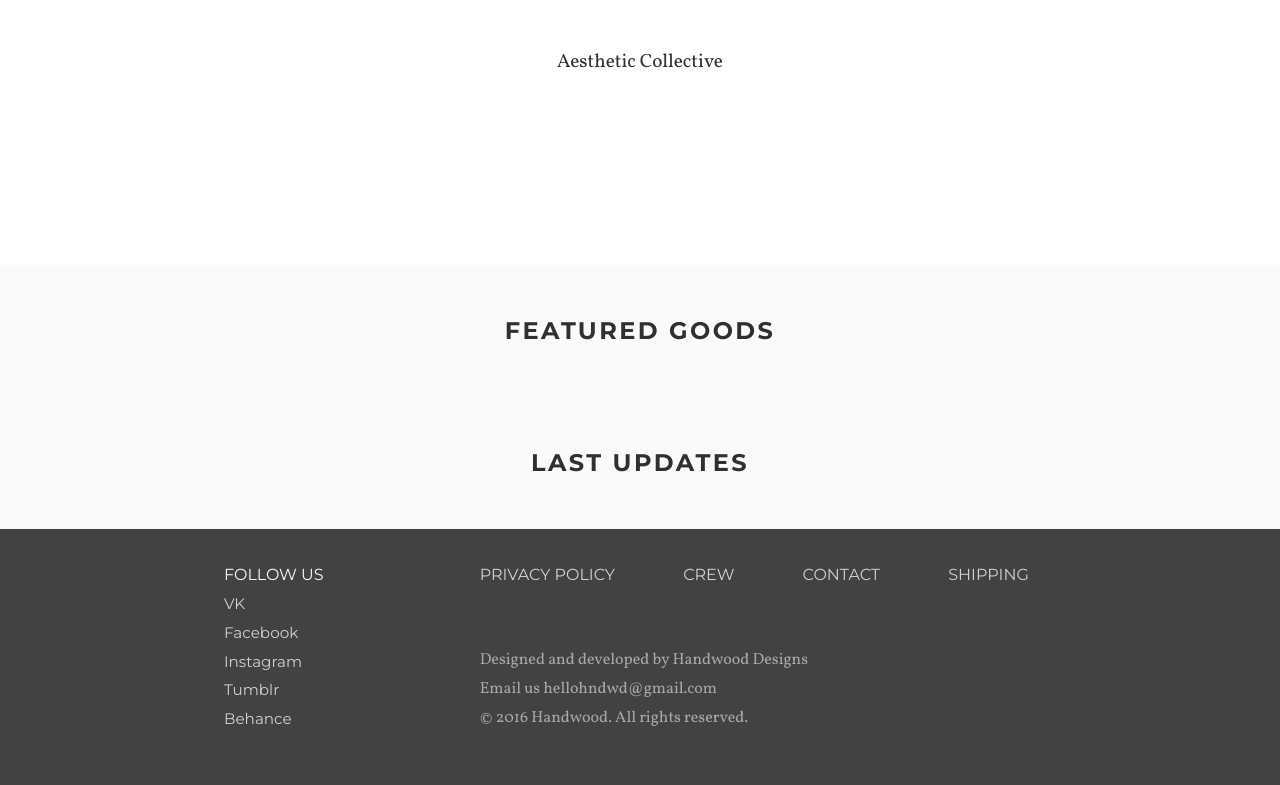
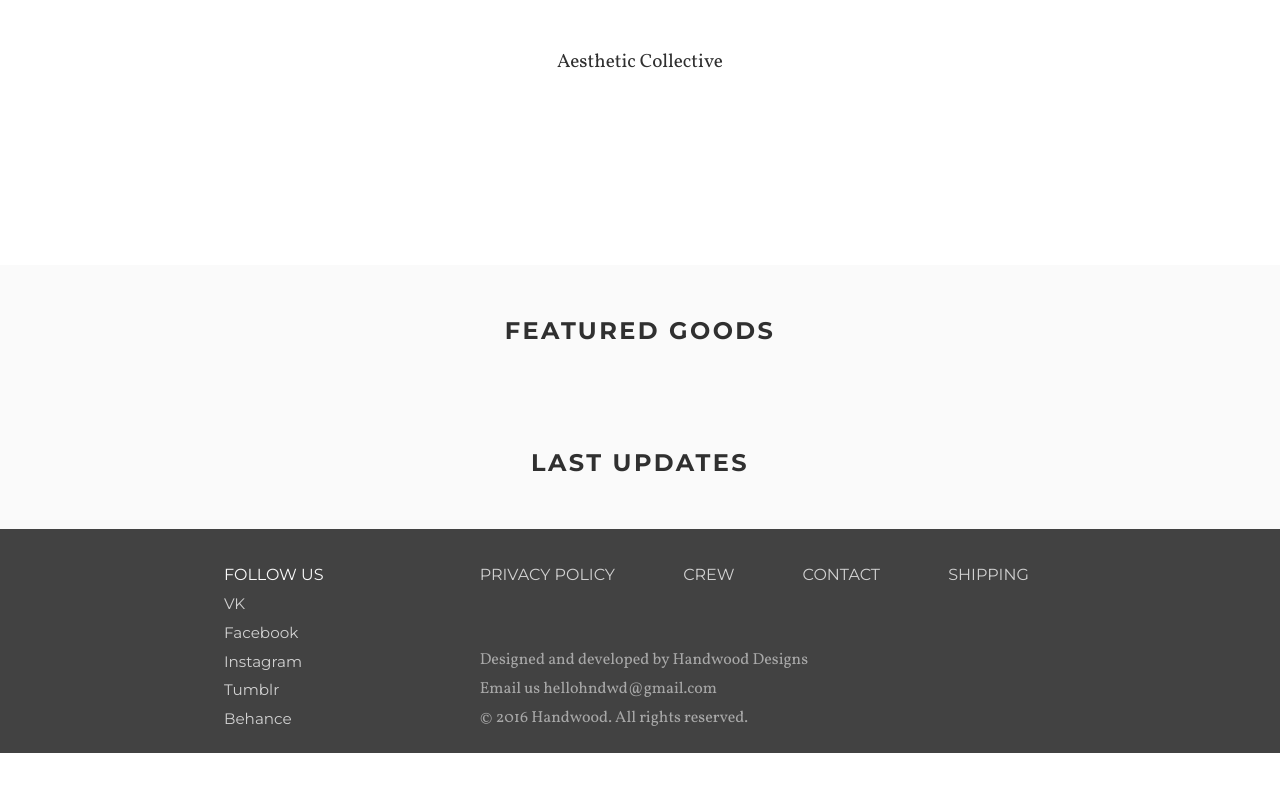
Before and after one commit to drushakorzh/drushakorzh.github.io, a plain HTML site: page index.html in a window 1280 px wide. Shown: the part 316-1101 px from the top of the page. After the commit the page ends 1069 px from the top, so only its background shows below. Drawn offline with Linux system fonts and the light colour scheme.

Commit message:
minor css fixes
changed footer height

```diff
--- a/css/style.css
+++ b/css/style.css
@@ -74,7 +74,7 @@ main div.hdr h2 {
 footer {
     background-color: #424242;
 	background-position: center;
-	padding: 2em 11.7em 14em 14em;
+	padding: 2em 11.7em 12em 14em;
     color: #FAFAFA;
     line-height: 1.8;
 }
```
Also changed, not shown: css/style.min.css.
